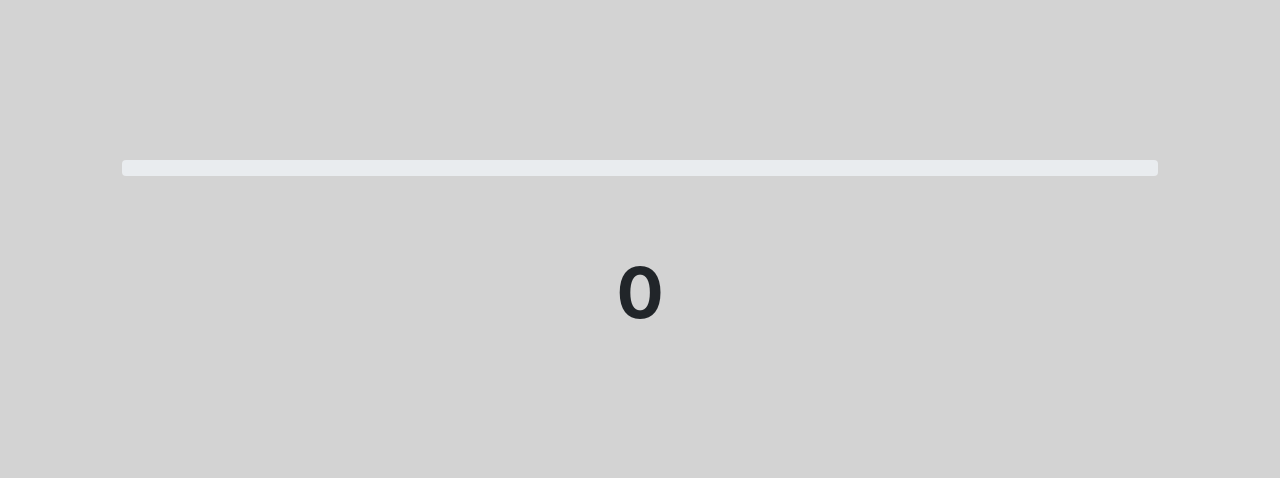
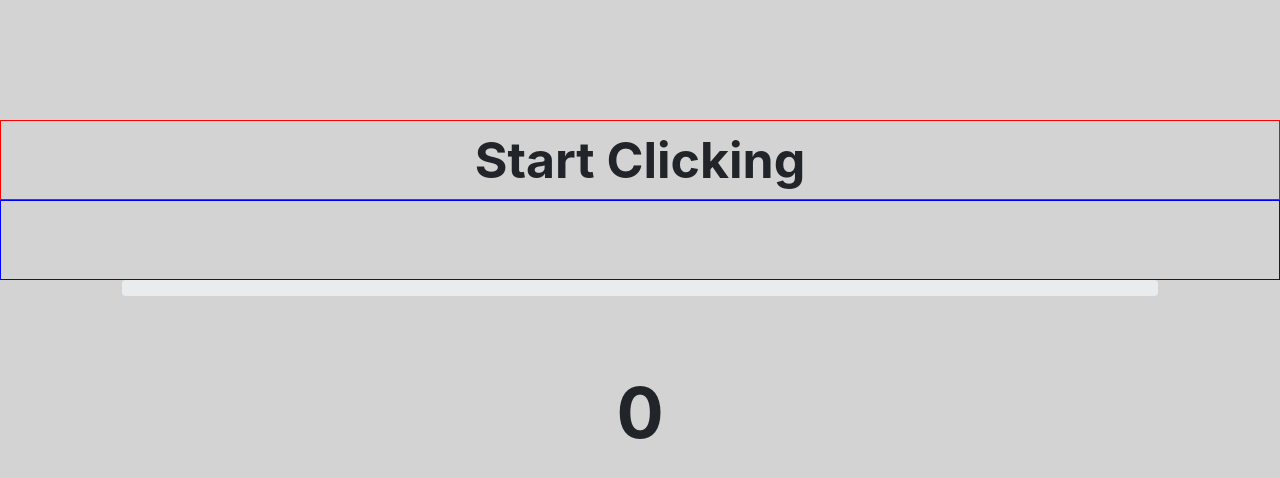
Before and after one commit to vjacek/Start-Clicking, a React (Create React App) app: page / in a window 1280 px wide. Shown: the top 478 px of the page. Built offline with nearby package versions, Linux system fonts and the light colour scheme.

Commit message:
add message

```diff
--- a/src/App.js
+++ b/src/App.js
@@ -6,6 +6,8 @@ import ProgressBar from 'react-bootstrap/ProgressBar';
 import { getLevel, getTime, COLORS } from './utils.js';
 
 const WHITE = '#FFFFFF';
+const START_CLICKING = 'Start Clicking';
+const GAME_OVER = 'Game Over';
 
 class App extends Component {
 
@@ -16,7 +18,8 @@ class App extends Component {
     color: COLORS.LIGHTGREY,
     gameOver: false,
     newGameCountdown: 5,
-    showProgress: true
+    showProgress: true,
+    message: START_CLICKING
   }
 
   // update score, progress bar, background
@@ -30,10 +33,9 @@ class App extends Component {
         const newScore = prevState.score + 1;
         const { color, min, max } = getLevel(newScore);
         const time = getTime(this.state.score, this.state.highscore);
+        clearTimeout(prevState.timer);
 
         console.log('color: ' + color + ', min: ' + min + ', max: ' + max + ', score: ' + prevState.score + ', highscore: ' + prevState.highscore + ', time: ' + time);
-
-        clearTimeout(prevState.timer);
 
         return {
           score: newScore,
@@ -49,7 +51,8 @@ class App extends Component {
               gameOver: true,
               color: WHITE,
               scoreColor: COLORS.LIGHTGREY,
-              showProgress: false
+              showProgress: false,
+              message: GAME_OVER
             })
           }, time)
         };
@@ -75,7 +78,8 @@ class App extends Component {
             scoreColor: COLORS.BLACK,
             gameOver: false,
             newGameCountdown: 5,
-            showProgress: true
+            showProgress: true,
+            message: START_CLICKING
           };
         }
       }
@@ -94,7 +98,20 @@ class App extends Component {
         }}
       >
 
-        <Row style={{ height: "20vh" }} />
+        <Row style={{ height: "15vh" }} />
+
+        <Row style={{ height: "10vh", border: "1px solid red" }}>
+          <div style={{
+            margin: "auto",
+            fontSize: "50px",
+            fontWeight: "bold",
+            color: `${this.state.scoreColor}`
+          }}>
+            {this.state.message}
+          </div>
+        </Row>
+
+        <Row style={{ height: "10vh", border: "1px solid blue" }} />
 
         <Row style={{ height: "10vh" }}>
           <Col md={1} />
--- a/src/utils.js
+++ b/src/utils.js
@@ -32,7 +32,7 @@ export const getTime = (score, highscore) => {
   // Tuning=2 allows doubling of current high score
   // Tuning=10 would allow 10x high score before timeout becomes too fast
   // Starting with 1.2 so that games are almost always killed before reaching 120% of current highscore
-  var progressSpeed = 1.2;
+  var progressSpeed = 1.6;
 
   var progress = score / (highscore === 0 ? 10 : highscore);
   var time = (1 - progress / progressSpeed) * 1000;
```
Also changed, not shown: 1 other file (tests, documents, lock files or other folders).
